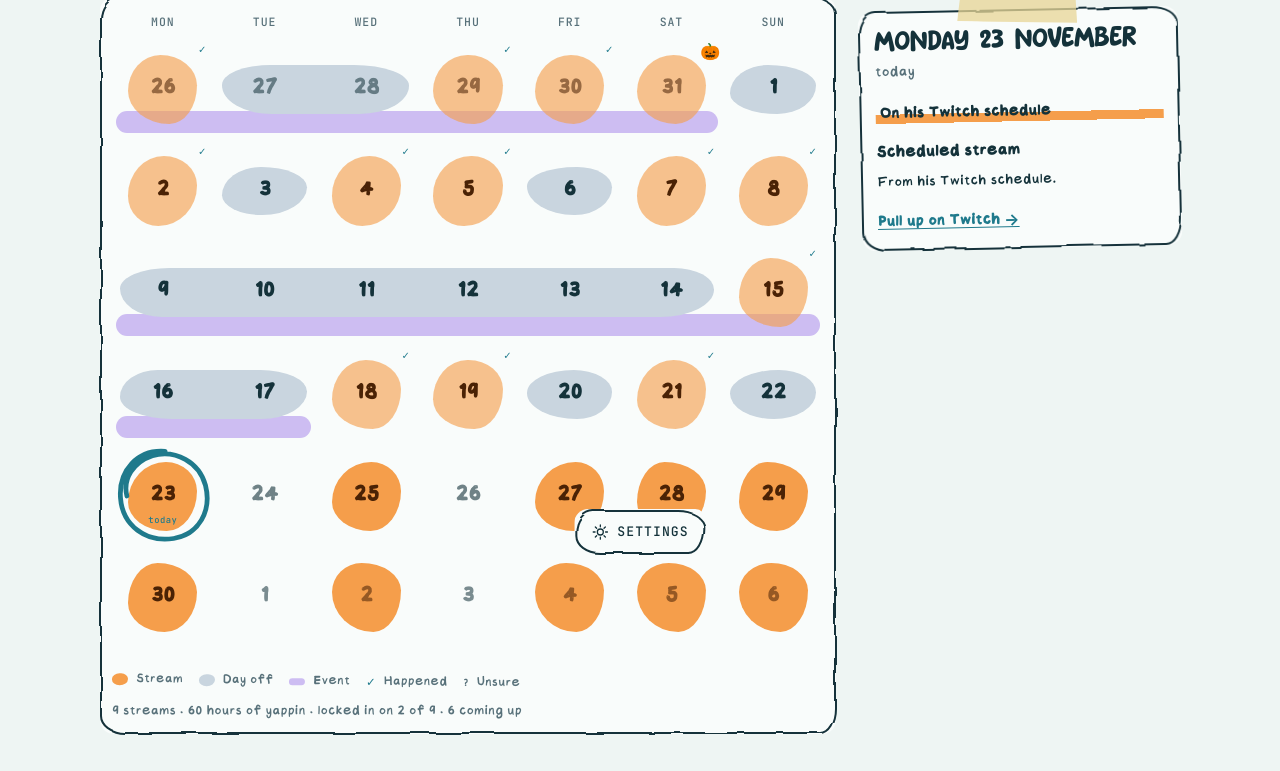
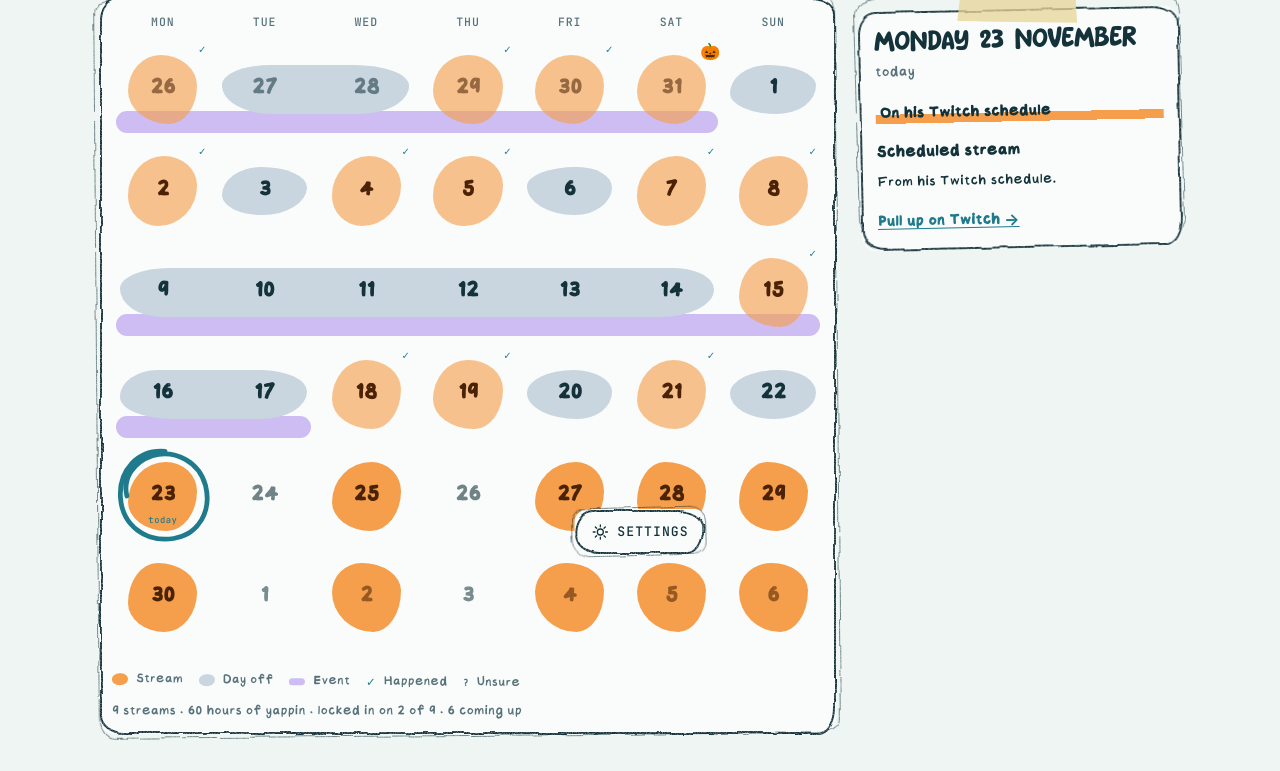
Before and after one commit to raybro2005/smallfryzschedule, a plain HTML site: page index.html in a window 1280 px wide. Shown: the part 231-1002 px from the top of the page. Drawn offline with Linux system fonts and the light colour scheme.

Commit message:
Sketchier borders: second pencil stroke and grain
Co-Authored-By: Claude Opus 5.5 <noreply@anthropic.com>
Claude-Session: https://claude.ai/code/session_01Xyev22jkgcPjnugeULDvyE

```diff
--- a/index.html
+++ b/index.html
@@ -14,7 +14,7 @@
 <link rel="stylesheet" href="style.css">
 </head>
 <body>
-<svg width="0" height="0" style="position:absolute" aria-hidden="true"><filter id="rough"><feTurbulence type="fractalNoise" baseFrequency="0.03" numOctaves="2" seed="7"/><feDisplacementMap in="SourceGraphic" scale="5"/></filter></svg>
+<svg width="0" height="0" style="position:absolute" aria-hidden="true"><filter id="rough" x="-4%" y="-4%" width="108%" height="108%"><feTurbulence type="fractalNoise" baseFrequency="0.03" numOctaves="2" seed="7" result="n"/><feDisplacementMap in="SourceGraphic" in2="n" scale="6" xChannelSelector="R" yChannelSelector="G" result="d"/><feTurbulence type="fractalNoise" baseFrequency="0.8" numOctaves="1" seed="27" result="g"/><feColorMatrix in="g" type="matrix" values="0 0 0 0 0 0 0 0 0 0 0 0 0 0 0 -1.3 0 0 0 1.55" result="ga"/><feComposite in="d" in2="ga" operator="in"/></filter><filter id="rough2" x="-4%" y="-4%" width="108%" height="108%"><feTurbulence type="fractalNoise" baseFrequency="0.045" numOctaves="2" seed="41" result="n"/><feDisplacementMap in="SourceGraphic" in2="n" scale="5" xChannelSelector="R" yChannelSelector="G" result="d"/><feTurbulence type="fractalNoise" baseFrequency="0.8" numOctaves="1" seed="61" result="g"/><feColorMatrix in="g" type="matrix" values="0 0 0 0 0 0 0 0 0 0 0 0 0 0 0 -1.3 0 0 0 1.55" result="ga"/><feComposite in="d" in2="ga" operator="in"/></filter></svg>
 <div class="wrap" id="app">
   <header>
     <div class="school" id="school" aria-hidden="true"></div>
@@ -51,7 +51,7 @@
       <div class="counts" id="counts"></div>
     </section>
 
-    <aside class="detail" id="detail" aria-live="polite"></aside>
+    <div class="detailwrap"><aside class="detail" id="detail" aria-live="polite"></aside></div>
   </div>
 
   <section class="guide">
--- a/style.css
+++ b/style.css
@@ -242,6 +242,15 @@ legend{font-family:var(--f-mono);font-size:.72rem;letter-spacing:.1em;text-trans
 .nav button,.livechip,.tab{position:relative;border-color:transparent!important;box-shadow:none!important;border-radius:14px 10px 16px 12px!important}
 .tab::after{border-width:2.5px}
 
+/* second, lighter pencil pass: slightly off the first line so corners cross like a quick sketch */
+.detailwrap{position:relative;min-width:0}
+.cal::before,.detailwrap::before,.nav button::before,.livechip::before,.tab::before{content:"";position:absolute;inset:-3px -2px -2px -4px;
+  border:1.3px solid color-mix(in srgb,var(--ink) 60%,transparent);border-radius:24px 14px 26px 16px / 16px 26px 14px 24px;
+  transform:rotate(-.45deg);filter:url(#rough2);pointer-events:none}
+.nav button::before,.livechip::before,.tab::before{transform:rotate(-1.4deg);border-radius:10px 16px 12px 18px}
+.detailwrap::before{transform:rotate(-1.6deg);z-index:1}
+.detail{z-index:2}
+
 /* today: a pen scribble instead of a dashed ring */
 .day.today::before{content:"";position:absolute;inset:-2%;z-index:4;background:var(--accent);
   -webkit-mask:url(doodles/scribble.svg) center/contain no-repeat;mask:url(doodles/scribble.svg) center/contain no-repeat;pointer-events:none}
```
